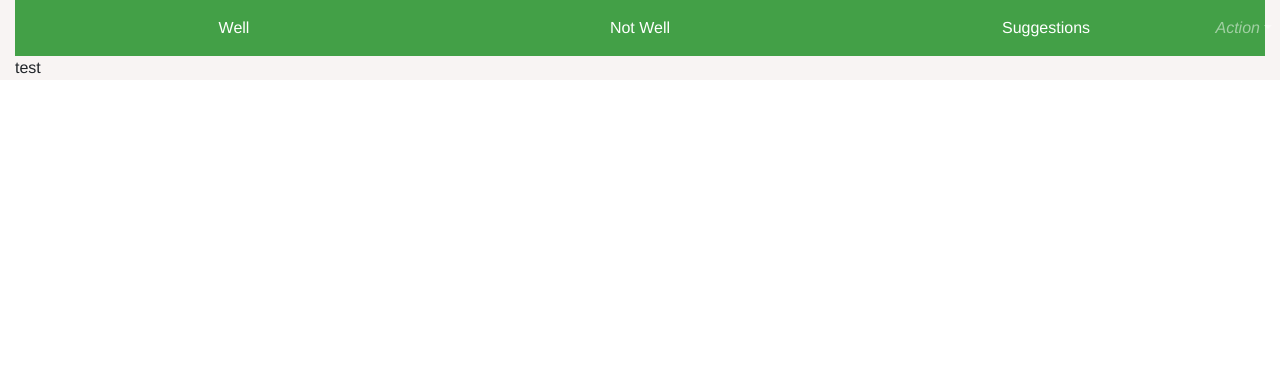
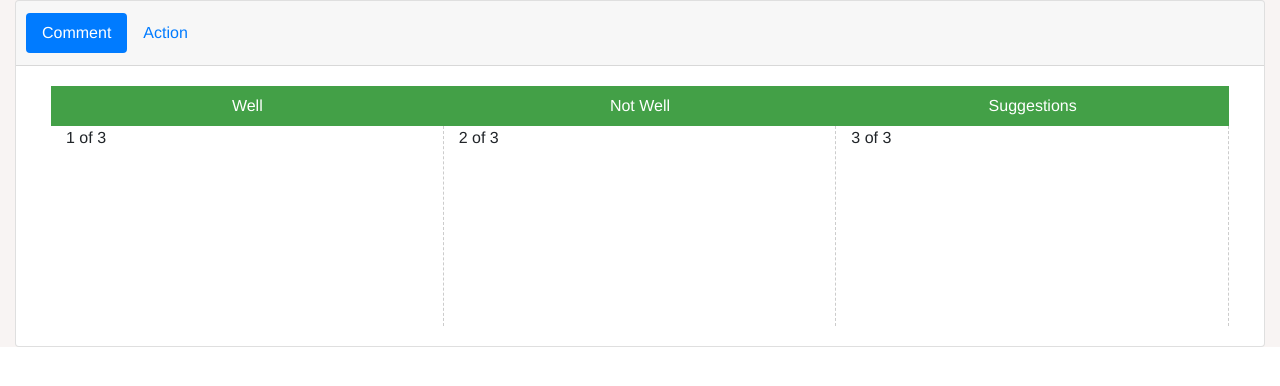
Before and after one commit to 1075551055/agile_retro_meeting_tool, a Vue app: page /#/ in a window 1280 px wide. Shown: the top 386 px of the page. Built offline with nearby package versions, Linux system fonts and the light colour scheme.

Commit message:
adjust comment layout and add index routes for comment,action
adjust comment layout and add index routes for comment,action

```diff
--- a/src/App.vue
+++ b/src/App.vue
@@ -2,8 +2,9 @@
   <div id="app">
     <!-- <img src="./assets/logo.png"> -->
     <!-- <router-view/> -->
-    <router-view name="header"></router-view>
-    <router-view name="main"></router-view>
+    <!-- <router-view name="header"></router-view>
+    <router-view name="main"></router-view> -->
+    <router-view></router-view>
   </div>
 </template>
 
--- /dev/null
+++ b/src/components/Action.vue
@@ -0,0 +1,15 @@
+<template>
+    <div>
+        action
+    </div>
+</template>
+
+<script>
+export default {
+
+}
+</script>
+
+<style lang="less" scoped>
+
+</style>
--- a/src/components/Comment.vue
+++ b/src/components/Comment.vue
@@ -0,0 +1,86 @@
+<template>
+  <b-container fluid>
+    <!-- header -->
+    <b-container class="header">
+      <b-navbar toggleable="md" type="dark" variant="info">
+        <b-navbar-toggle target="nav_collapse"></b-navbar-toggle>
+
+        <b-navbar-brand href="#" class="d-lg-none d-md-none">Retro(Well)</b-navbar-brand>
+
+        <b-collapse is-nav id="nav_collapse">
+          <b-navbar-nav class="comment">
+            <b-nav-item href="#">Well</b-nav-item>
+            <b-nav-item href="#">Not Well</b-nav-item>
+            <b-nav-item href="#">Suggestions</b-nav-item>
+          </b-navbar-nav>
+        </b-collapse>
+      </b-navbar>
+    </b-container>
+    <!-- content -->
+    <b-container class="content">
+      <b-row>
+        <b-col>1 of 3</b-col>
+        <b-col>2 of 3</b-col>
+        <b-col>3 of 3</b-col>
+    </b-row>
+    </b-container>
+  </b-container>
+</template>
+
+<script>
+export default {};
+</script>
+
+<style lang="less" scoped>
+.header {
+  &.container {
+    width: 100%;
+    // override bootstrap "container" class max-width
+    max-width: 100%;
+    padding-left: 0;
+    padding-right: 0;
+    > nav {
+      padding: 0;
+    }
+  }
+  // well , not well, suggestions header
+  .comment {
+    &.navbar-nav {
+      width: 100%;
+      li {
+        // border: 1px solid red;
+      }
+    }
+    .nav-item {
+      width: 33.333333%;
+      text-align: center;
+    }
+  }
+  .bg-info {
+    background-color: #43a047 !important;
+  }
+  .navbar-dark {
+    .navbar-nav {
+      .nav-link {
+        color: #fff;
+      }
+    }
+  }
+}
+
+.content{
+  width: 100%;
+  max-width: 100%;
+  padding-left: 0;
+  padding-right: 0;
+  .row {
+    margin-left: 0;
+    margin-right: 0;
+    .col{
+      border-right: 1px dashed #ccc;
+      height: 200px;
+    }
+  }
+}
+
+</style>
--- a/src/components/Header.vue
+++ b/src/components/CommentHeader.vue
@@ -11,16 +11,6 @@
           <b-nav-item href="#">Well</b-nav-item>
           <b-nav-item href="#">Not Well</b-nav-item>
           <b-nav-item href="#">Suggestions</b-nav-item>
-        </b-navbar-nav>
-
-        <!-- Right aligned nav items -->
-        <b-navbar-nav class="ml-auto action">
-          <b-nav-item-dropdown right>
-            <!-- Using button-content slot -->
-            <template slot="button-content">
-              <em>Action</em>
-            </template>
-          </b-nav-item-dropdown>
         </b-navbar-nav>
       </b-collapse>
     </b-navbar>
@@ -37,14 +27,15 @@ export default {};
 // https://inside.com/
 
 <style lang="less" scoped>
-.container {
-  width: 100%;
-  // override bootstrap "container" class max-width
-  max-width: 100%;
-}
-
 .header {
-  // well , not well, suggestions
+  &.container {
+    width: 100%;
+    // override bootstrap "container" class max-width
+    max-width: 100%;
+    padding-left: 0;
+    padding-right: 0;
+  }
+  // well , not well, suggestions header
   .comment {
     &.navbar-nav {
       width: 100%;
@@ -64,10 +55,5 @@ export default {};
       }
     }
   }
-  // action
-  .action {
-    position: fixed;
-    right: 0;
-  }
 }
 </style>
--- /dev/null
+++ b/src/components/HeaderTab.vue
@@ -0,0 +1,22 @@
+<template>
+  <b-container fluid>
+    <b-card no-body>
+      <b-tabs pills card>
+        <b-tab title="Comment" active>
+          <!-- <router-view name="header"></router-view> -->
+          <router-view name="comment"></router-view>
+        </b-tab>
+        <b-tab title="Action">
+          <router-view name="action"></router-view>
+        </b-tab>
+      </b-tabs>
+    </b-card>
+  </b-container>
+</template>
+
+<script>
+export default {};
+</script>
+
+<style lang="less" scoped>
+</style>
--- a/src/router/index.js
+++ b/src/router/index.js
@@ -1,24 +1,34 @@
 import Vue from 'vue'
 import Router from 'vue-router'
 // import HelloWorld from '@/components/HelloWorld'
-import Header from '@/components/Header'
-import Main from '@/components/Main'
+import HeaderTab from '@/components/HeaderTab'
+import Action from '@/components/Action'
+import Comment from '@/components/Comment'
+import CommentHeader from '@/components/CommentHeader'
+import CommentContent from '@/components/CommentContent'
 
 Vue.use(Router)
 
 export default new Router({
   routes: [
-    // {
-    //   path: '/',
-    //   name: 'HelloWorld',
-    //   component: HelloWorld
-    // },
     {
+      // route nest naming route-view
       path: '/',
-      components:{
-        'header': Header,
-        'main': Main
-      }
+      // will meet some warning about child route if after config children routes.
+      // Because config "name", the router will contains a default child route, but will render our conig children routes
+      // name: 'HeaderTab',
+      component: HeaderTab,
+      children:[{
+        // config "/" or "" is ok
+        path: '',
+        components: {
+          'comment': Comment,
+          // 'commentHeader': CommentHeader,
+          // 'commentContent': CommentContent,
+          'action': Action
+        }
+      }]
     }
+
   ]
 })
```
